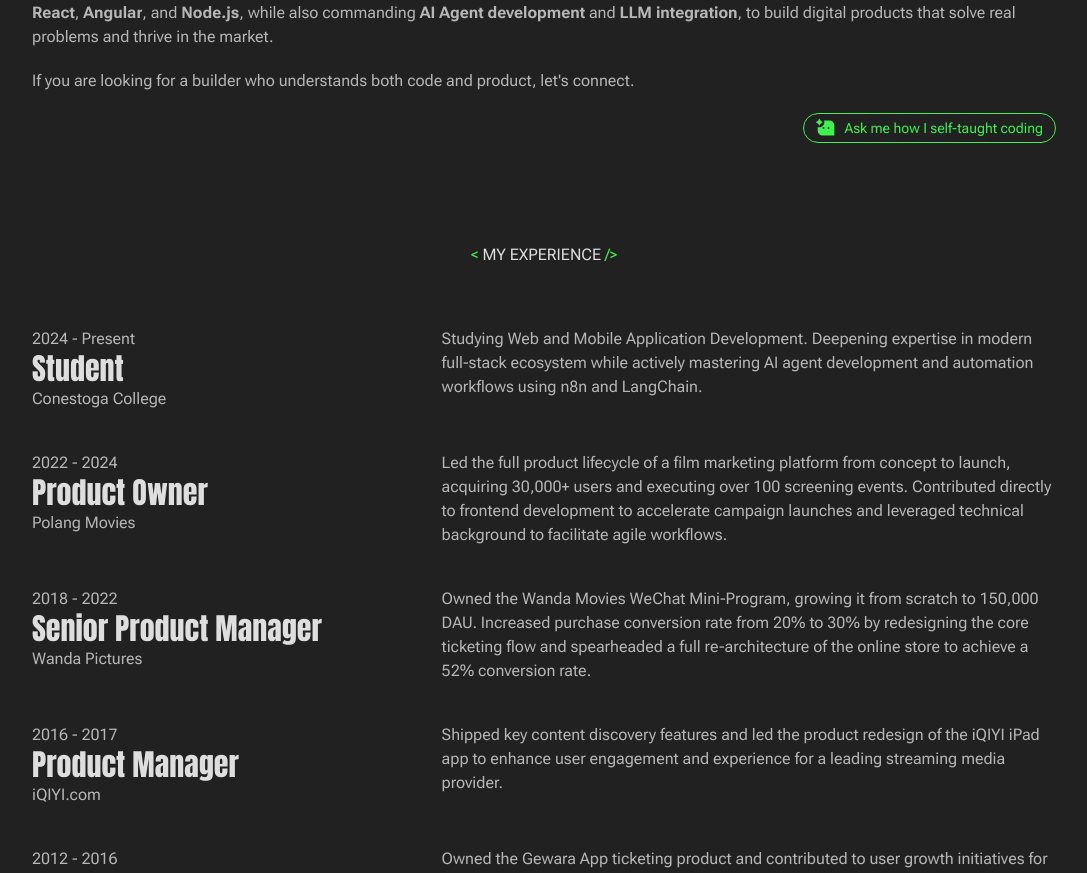
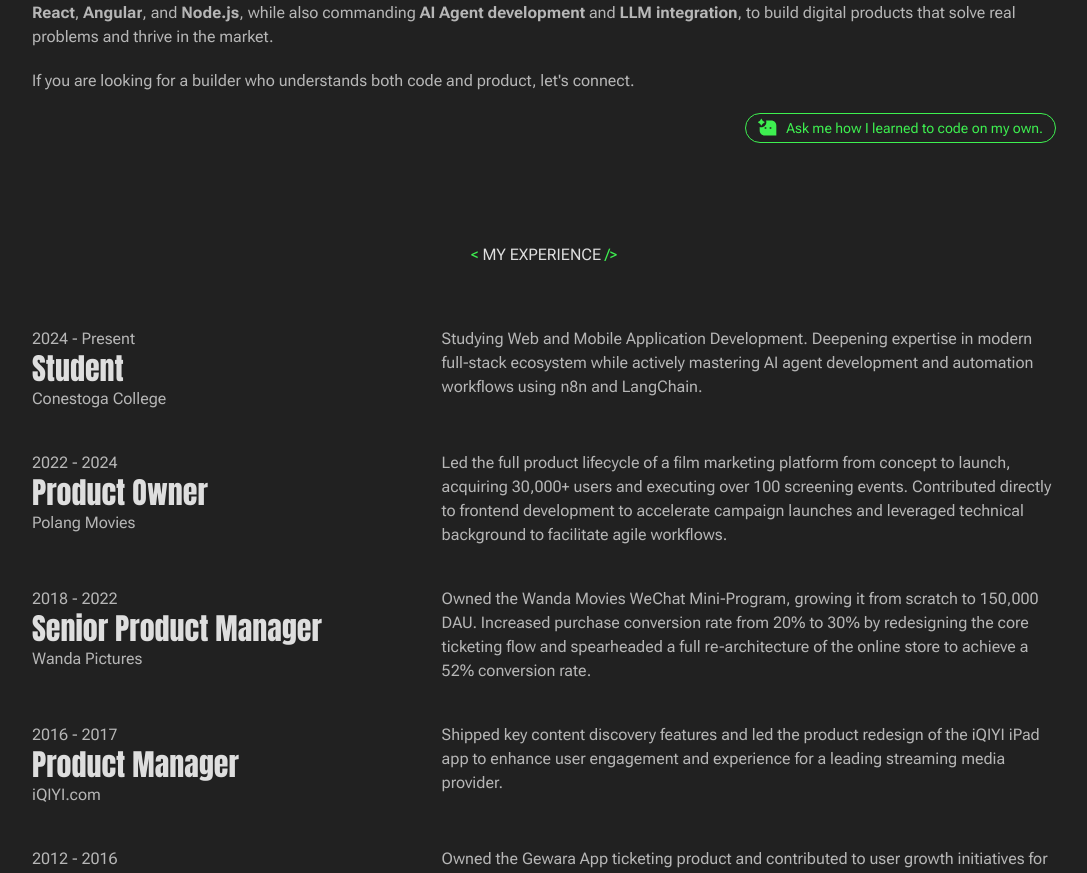
Before and after one commit to Mou2xie/yongwork, an Angular app: page /about-me in a window 1280 px wide. Shown: the part 842-1715 px from the top of the page, without its empty margins (96-1183 px from the left). Built offline with nearby package versions, Linux system fonts and the light colour scheme.

Commit message:
feat: Enable `app-question` to accept a `question` input for dynamic chat link pre-filling, updating its implementation and usage across pages.

```diff
--- a/src/app/features/about-me/about-me.html
+++ b/src/app/features/about-me/about-me.html
@@ -31,8 +31,8 @@
         digital products that solve real problems and thrive in the market.</p>
 
     <p>If you are looking for a builder who understands both code and product, let's connect.</p>
-    <app-question>
-        <p>Ask me how I self-taught coding</p>
+    <app-question question="Tell me about your self-taught coding journey.">
+        <p>Ask me how I learned to code on my own.</p>
     </app-question>
 </app-content-section>
 
@@ -52,7 +52,7 @@
         </div>
         }
     </div>
-    <app-question>
+    <app-question question="Tell me more about what you did as a product manager?">
         <p>Want to know more details about my product journey?</p>
     </app-question>
 </app-content-section>
--- a/src/app/features/index/index.html
+++ b/src/app/features/index/index.html
@@ -25,7 +25,7 @@
             lifecycle—from concept to deployment—bridging the gap between engineering and business to balance UX
             with strategic goals.
         </p>
-        <app-question>
+        <app-question question="Tell me the story of how you transitioned from Product Management to Development.">
             <p>Ask me about my 'PM to Dev' story</p>
         </app-question>
     </div>
--- a/src/app/features/portfolio/portfolio.html
+++ b/src/app/features/portfolio/portfolio.html
@@ -8,8 +8,8 @@
             problem—combining product strategy, user-centric design, and robust engineering to deliver complete,
             shipping solutions.
         </p>
-        <app-question>
-            <p>Curious about my favorite project? Just ask.</p>
+        <app-question question=" Introduce your 'Gold Medal' project and tell me why it's special">
+            <p>Wondering which project tops my list? Just hit me up.</p>
         </app-question>
     </div>
 </app-content-section>
--- a/src/app/shared/components/question/question.component.ts
+++ b/src/app/shared/components/question/question.component.ts
@@ -1,4 +1,4 @@
-import { Component } from "@angular/core";
+import { Component, input } from "@angular/core";
 
 @Component({
     selector: 'app-question',
@@ -9,4 +9,6 @@ import { Component } from "@angular/core";
 })
 export class QuestionComponent {
 
+    question = input<string>();
+
 }
--- a/src/app/shared/components/question/question.html
+++ b/src/app/shared/components/question/question.html
@@ -1,4 +1,4 @@
-<a href="https://www.agentyong.chat/" target="_blank"
+<a href="https://www.agentyong.chat?q={{question()}}" target="_blank"
     class=" border border-accent px-3 py-1 rounded-full text-accent text-sm flex items-center gap-2 hover:bg-[#243626] hover:cursor-pointer transition-colors duration-200 ">
     <img src="/images/chat.svg" alt="chat" class=" w-5 h-5">
     <ng-content></ng-content>
```
